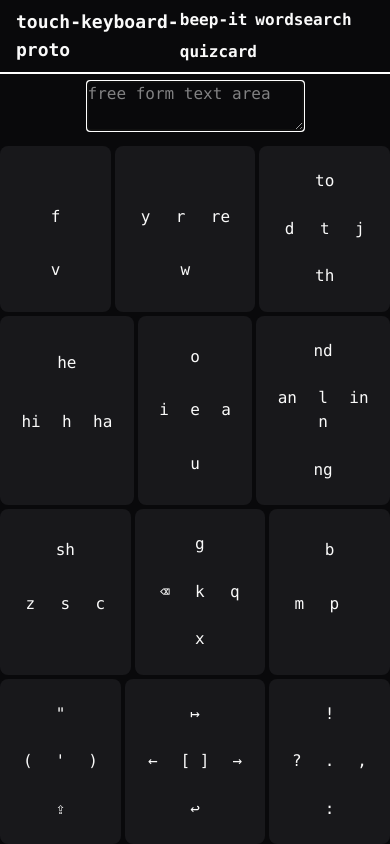
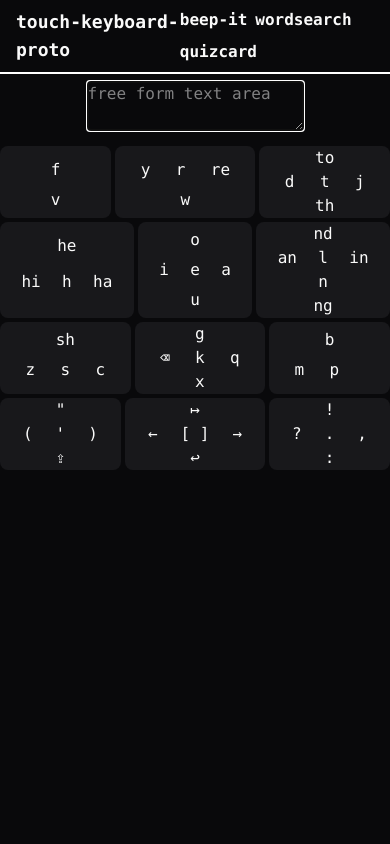
Before and after one commit to ogallagher/touch-keyboard-proto, a Next.js app: page / in a window 390 px wide. Built offline with nearby package versions, Linux system fonts and the light colour scheme.

Commit message:
page use window innerHeight to prevent mobile vertical overflow #12

```diff
--- a/app/component/keyCell.tsx
+++ b/app/component/keyCell.tsx
@@ -25,16 +25,18 @@ export default function KeyCell(
   )
 
   // draw gesture
-  useEffect(() => {
+  useEffect(
+    () => {
+      let space: CanvasSpace|undefined
       if (canvas.current && gesture) {
         // logger.info('use canvas')
-      const space = new CanvasSpace(canvas.current)
+        space = new CanvasSpace(canvas.current)
         space.background = 'transparent'
         const form = space.getForm()
 
         // animation
         space.add((_time, _ftime) => {
-        space.clear('transparent')
+          space!.clear('transparent')
 
           if (gesture.points.length > 1) {
             form
@@ -52,13 +54,17 @@ export default function KeyCell(
           }
 
           if (gesture.complete) {
-          space.stop()
+            space!.stop()
           }
         })
 
         space.play()
       }
-  }, [gesture])
+
+      return () => { space?.removeAll() }
+    },
+    [gesture]
+  )
 
   function onGesture(gesture: TouchGesture) {
     const keystroke = map.getKeystroke(gesture)
--- a/app/page.tsx
+++ b/app/page.tsx
@@ -17,20 +17,39 @@ export default function Home() {
   ))
   const canvas = useRef(null as unknown as HTMLCanvasElement)
   const textArea = useRef(null as unknown as HTMLTextAreaElement)
+  const [windowInnerHeight, setWindowInnerHeight] = useState(null as unknown as number)
 
   useEffect(
     () => {
+      textArea.current.selectionStart = 0
+      textArea.current.selectionEnd = 0
       textArea.current.focus()
-    }
+    },
+    []
+  )
+
+  useEffect(
+    () => {
+      const onResize = () => setWindowInnerHeight(window.innerHeight)
+      window.addEventListener('resize', onResize)
+
+      onResize()
+
+      return () => window.removeEventListener('resize', onResize)
+    },
+    []
   )
 
   return (
     <div
-      className="min-h-screen flex flex-col justify-start gap-2">
+      className={[
+        "flex flex-col justify-start gap-2",
+        `h-[${windowInnerHeight}px]`
+      ].join(' ')}>
       {/* overlay graphics canvas */}
       <canvas
         ref={canvas}
-        className="fixed z-10 w-full h-full pointer-events-none" />
+        className="fixed w-full h-full pointer-events-none touch-none" />
 
       {/* header */}
       <Header />
@@ -41,7 +60,8 @@ export default function Home() {
         <textarea
           ref={textArea}
           className="resize font-mono"
-          placeholder="free form text area" ></textarea>
+          placeholder="free form text area"
+          readOnly={true} ></textarea>
       </section>
 
       {/* config */}
```
Lines whose indentation alone changed are shown as unchanged.
